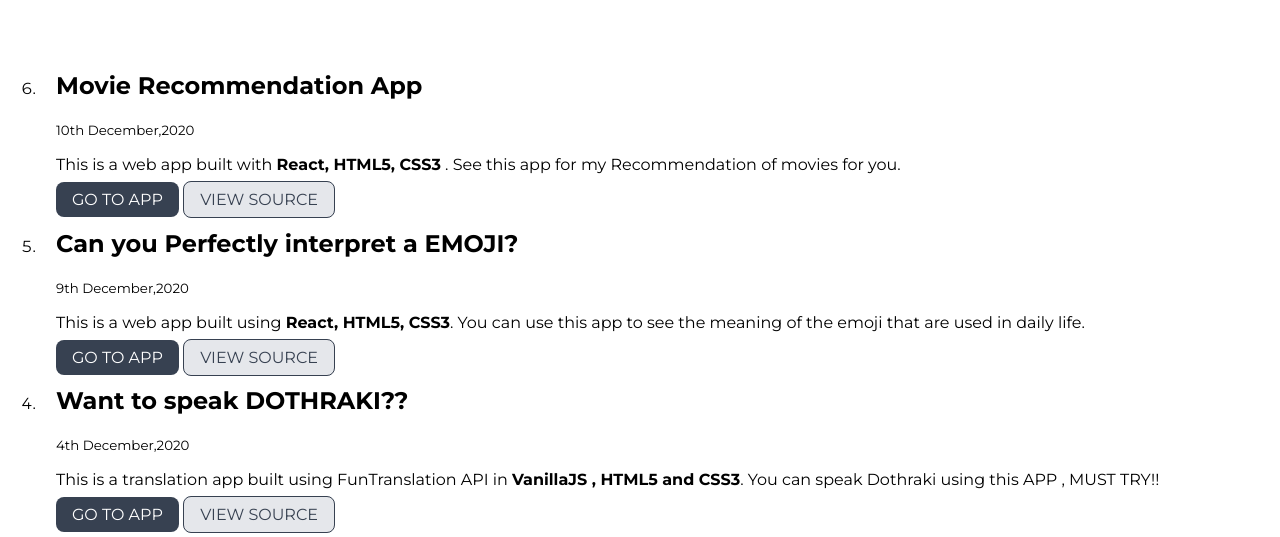
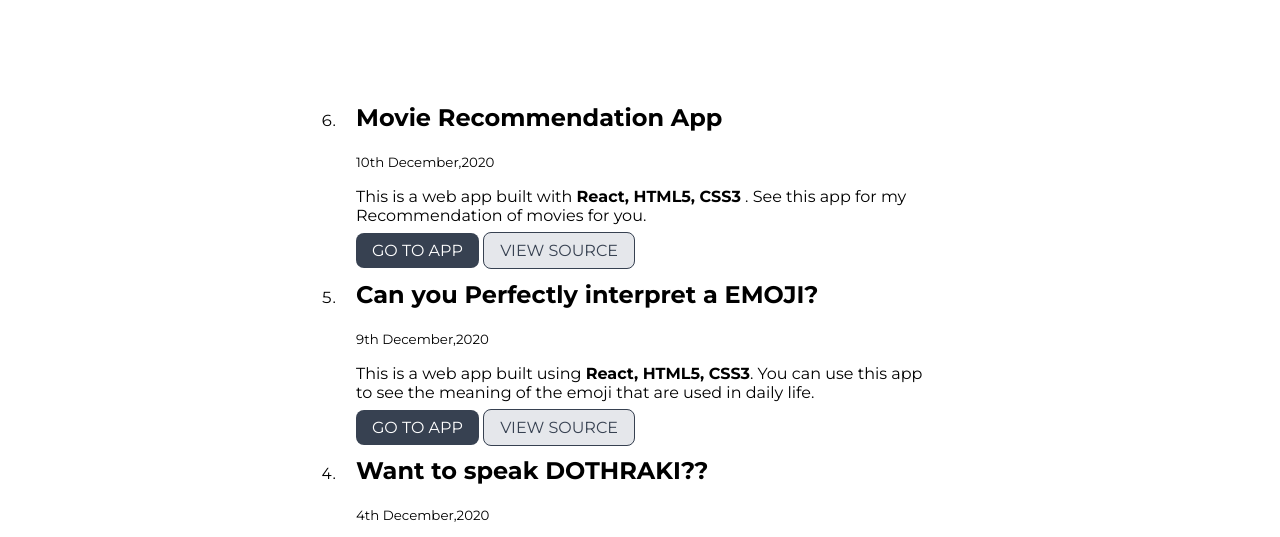
Before and after one commit to Upashanakhargharia/mytestsite, a plain HTML site: page project.html in a window 1280 px wide. Shown: the part 245-782 px from the top of the page. Drawn offline with Linux system fonts and the light colour scheme.

Commit message:
align center

```diff
--- a/project.html
+++ b/project.html
@@ -22,9 +22,10 @@
     <header class="head">
         <h1 class="head-heading">Here are my <span class="heading-inverted">project listings</span></h1>
 </header>
-<ol reversed>
+<div class="pro1">
+<ol class="container container-center" reversed>
 
-    <li> <div class="container conatiner-center">
+    <li><div class="container conatiner-center">
         <h2>Movie Recommendation App</h2>
         <small>10th December,2020</small>
         <p> This is a web app built with <strong>React, HTML5, CSS3</strong> . See this app for my Recommendation of movies for you.</p>
@@ -73,7 +74,7 @@
         <a class="link primary-link" href="https://repl.it/@upashanak/doyouknowme?embed=1&output=1">LIVE GAME</a>
         <a class="link secondary-link"href="https://github.com/Upashanakhargharia/knowmewell">VIEW SOURCE</a>
     </div>
-    </li>
+    </li></div>
 
 </ol>
     <footer class="footer">
--- a/style.css
+++ b/style.css
@@ -203,3 +203,9 @@ hr {
 {   text-align: center;
     color:brown;
 }
+.article{
+    display: block;
+}
+.pro1{
+    padding: 2rem;
+}
```
Also changed, not shown: blog.html (+1 -1 lines).
